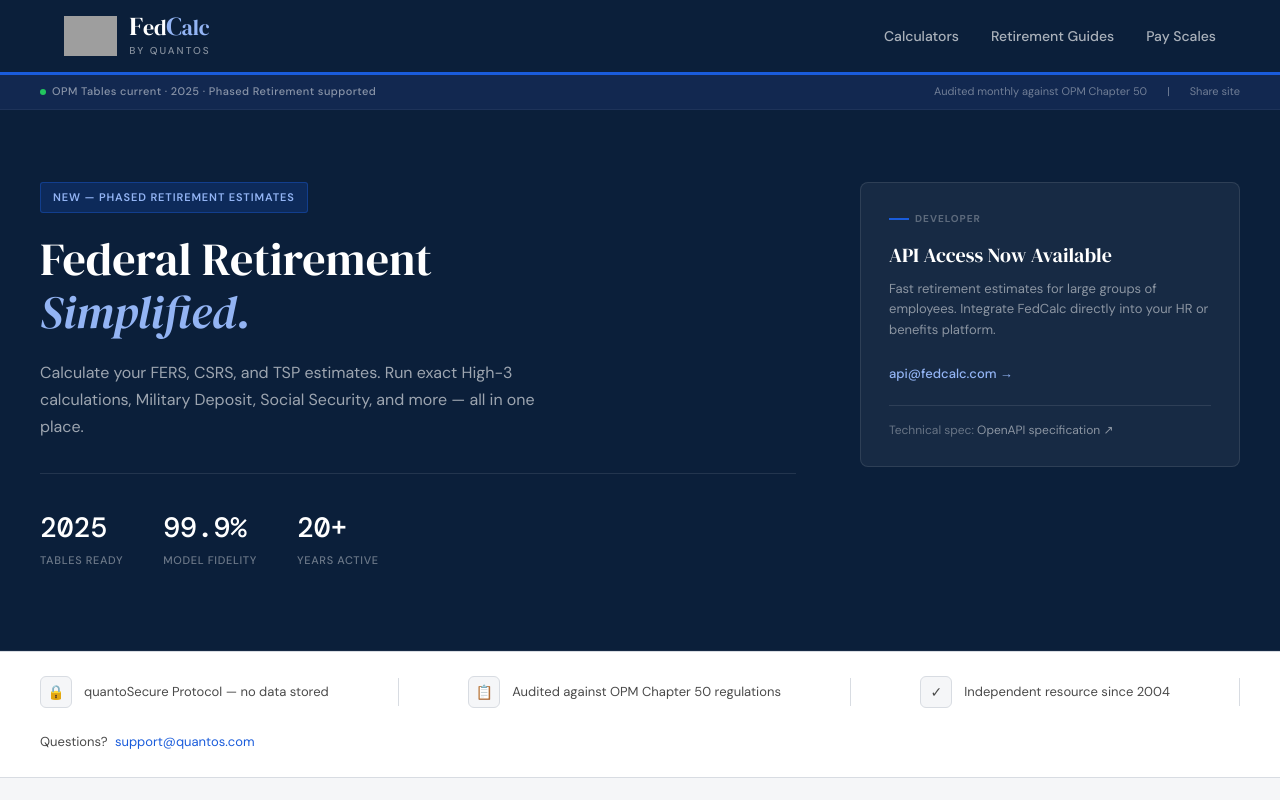
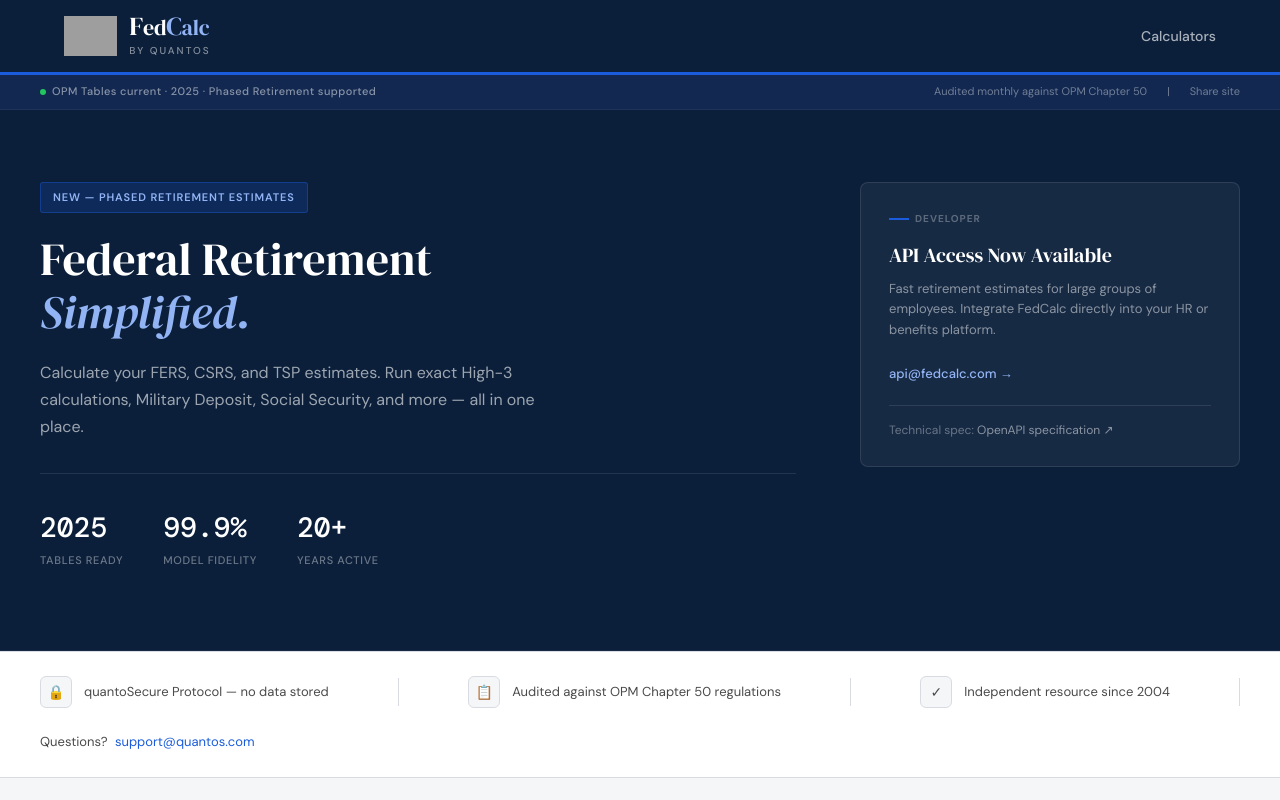
Before and after one commit to rscboy/quantos, a React (Vite) app: page / in a window 1280 px wide. Shown: the top 800 px of the page. Built offline with nearby package versions, Linux system fonts and the light colour scheme; grey boxes are pictures that could not be loaded.

Commit message:
Remove extra navbar links

```diff
--- a/src/components/Nav.tsx
+++ b/src/components/Nav.tsx
@@ -33,16 +33,6 @@
                 Calculators
               </a>
             </li>
-            <li>
-              <a href="#" className="text-white/65 text-[14px] font-medium no-underline transition-colors duration-150 hover:text-white hover:no-underline">
-                Retirement Guides
-              </a>
-            </li>
-            <li>
-              <a href="#" className="text-white/65 text-[14px] font-medium no-underline transition-colors duration-150 hover:text-white hover:no-underline">
-                Pay Scales
-              </a>
-            </li>
           </ul>
         </div>
       </nav>
```
